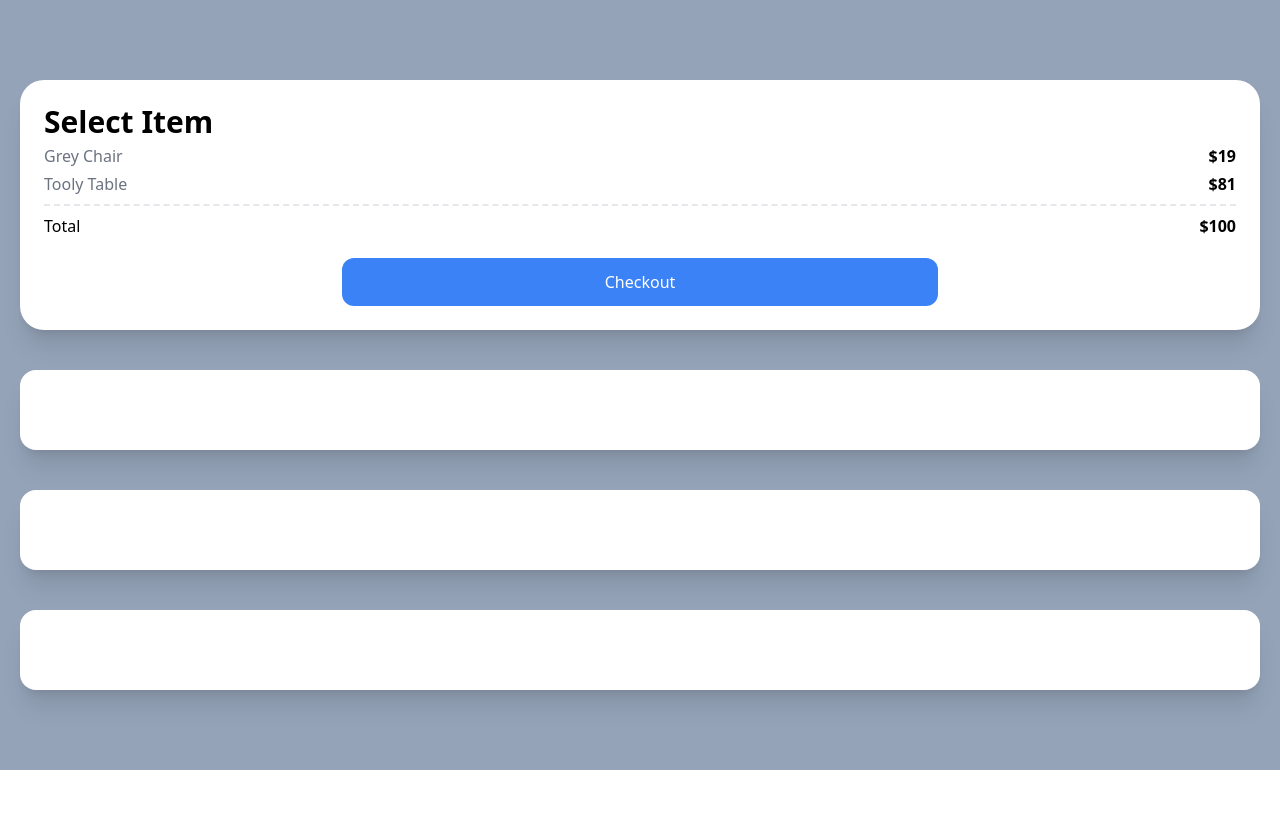
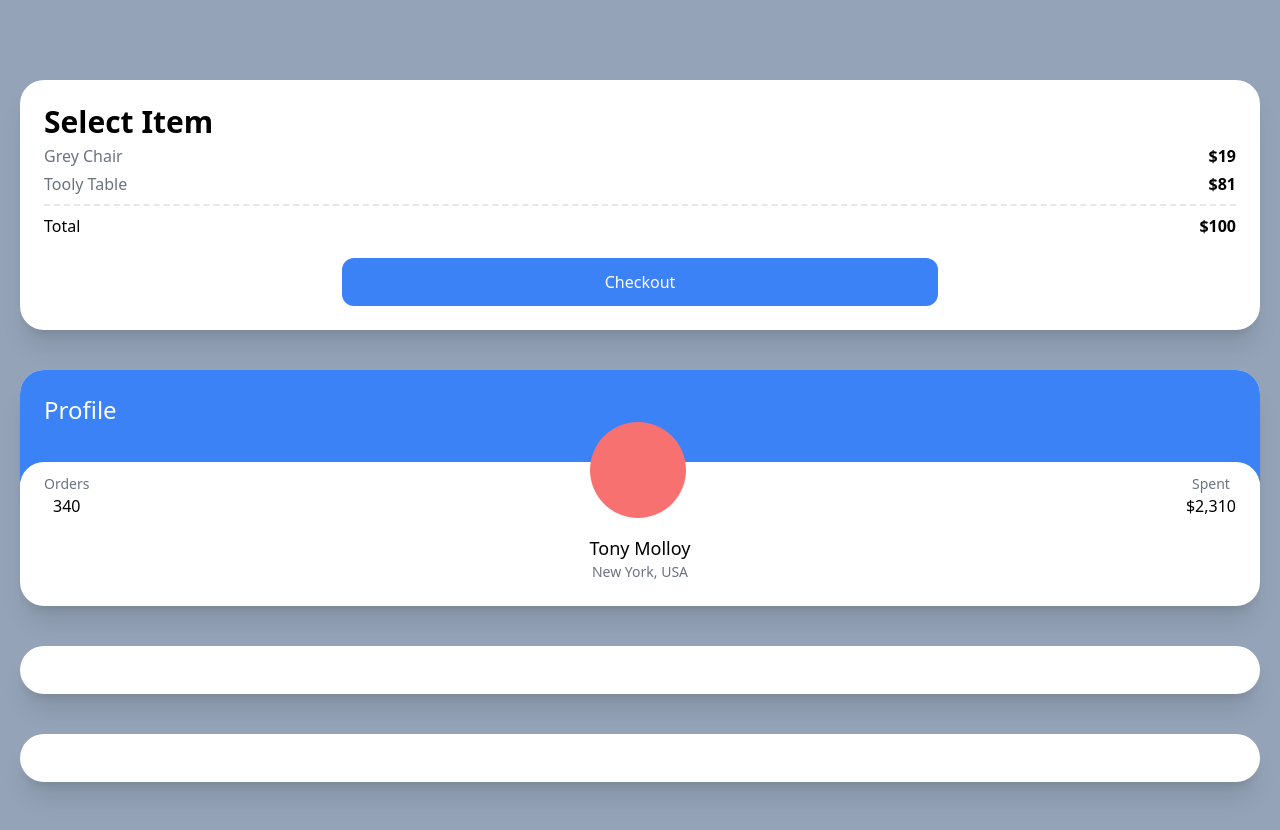
Before and after one commit to leekyungho112/carrot-market, a Next.js app: page / in a window 1280 px wide. Shown: the top 830 px of the page. Before the commit the page ends 800 px from the top, so only its background shows below. Built offline with nearby package versions, Linux system fonts and the light colour scheme.

Commit message:
tailwindCSS UI part Two

```diff
--- a/pages/index.tsx
+++ b/pages/index.tsx
@@ -21,9 +21,30 @@
           Checkout
         </div>
       </div>
-      <div className="bg-white p-10 rounded-2xl shadow-xl"></div>
-      <div className="bg-white p-10 rounded-2xl shadow-xl"></div>
-      <div className="bg-white p-10 rounded-2xl shadow-xl"></div>
+      <div className="bg-white overflow-hidden rounded-3xl shadow-xl">
+        <div className="bg-blue-500 p-6 pb-14">
+          <span className="text-white text-2xl">Profile</span>
+        </div>
+        <div className="rounded-3xl p-6 bg-white relative -top-5">
+          <div className="flex relative -top-16 items-end justify-between">
+            <div className="flex flex-col items-center">
+              <span className="text-sm text-gray-500">Orders</span>
+              <span className="font-medium">340</span>
+            </div>
+            <div className="h-24 w-24 bg-red-400 rounded-full" />
+            <div className="flex flex-col items-center">
+              <span className="text-sm text-gray-500">Spent</span>
+              <span className="font-medium">$2,310</span>
+            </div>
+          </div>
+          <div className="relative flex flex-col items-center -mt-12 -mb-5">
+            <span className="text-lg font-medium">Tony Molloy</span>
+            <span className="text-sm text-gray-500">New York, USA</span>
+          </div>
+        </div>
+      </div>
+      <div className="bg-white p-6 rounded-3xl shadow-xl"></div>
+      <div className="bg-white p-6 rounded-3xl shadow-xl"></div>
     </div>
   );
 };
```
